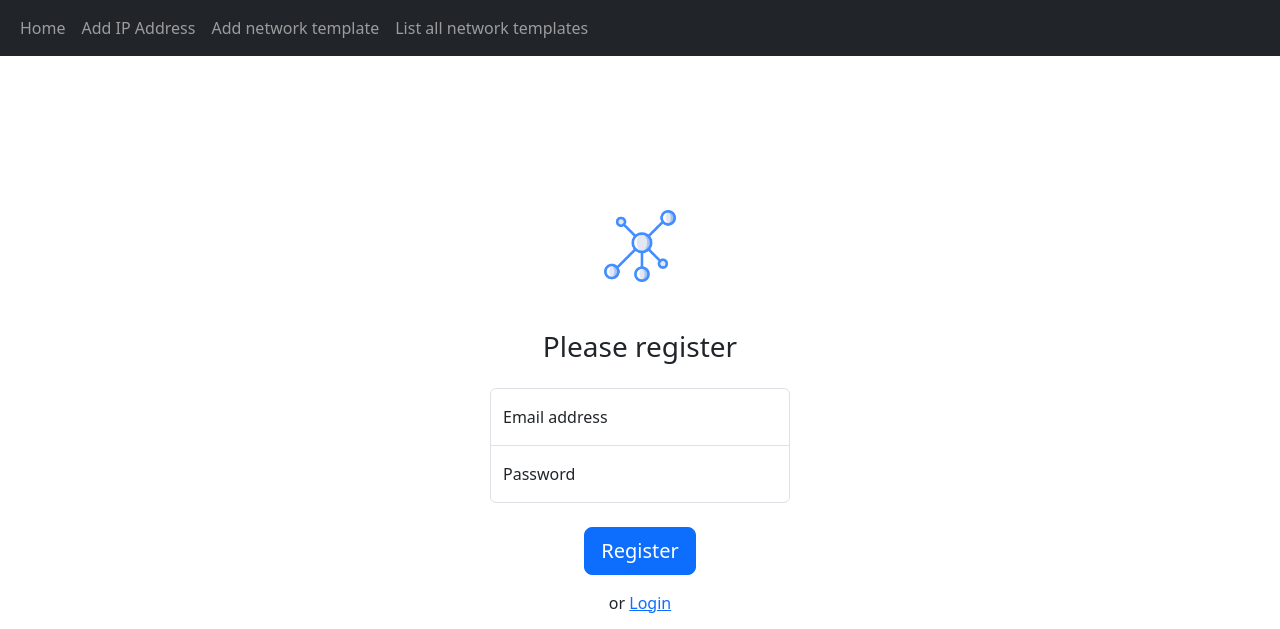
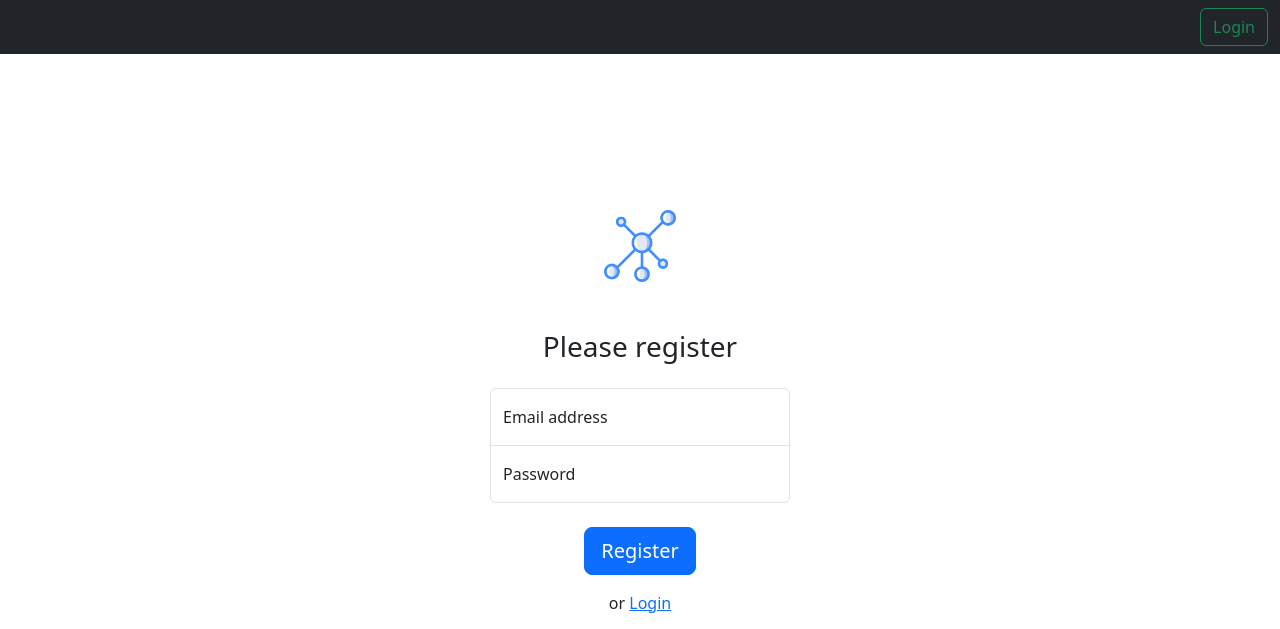
Before and after one commit to AkberJag/QA-Network-UI-FA, a FastAPI app: page /user/register in a window 1280 px wide. Shown: the top 629 px of the page. Run offline with FastAPI, Linux system fonts and the light colour scheme; parts of the project's set-up code (start-up, migrations or seed data) failed here and were passed over; some libraries are stand-ins or nearby versions.

Commit message:
✨ Check for a logged in user and show different links

```diff
--- a/app/frontend/templates/nav.html
+++ b/app/frontend/templates/nav.html
@@ -4,6 +4,9 @@
             aria-controls="navbarCollapse" aria-expanded="false" aria-label="Toggle navigation">
             <span class="navbar-toggler-icon"></span>
         </button>
+        {% if current_user %}
+
+
         <div class="collapse navbar-collapse" id="navbarCollapse">
             <ul class="navbar-nav me-auto mb-2 mb-md-0">
                 <li class="nav-item">
@@ -23,6 +26,20 @@
                         aria-current="page" href="">List all network templates</a>
                 </li>
             </ul>
+            <ul class="navbar-nav ml-auto">
+                <li class="navbar-item m1">
+                    <a type="button" class="btn btn-outline-light" href="/user/logout">logout</a>
+                </li>
+            </ul>
         </div>
+        {% else %}
+        <ul class="navbar-nav me-auto mb-2 mb-md-0">
+        </ul>
+        <ul class="navbar-nav ml-auto">
+            <li class="navbar-item m1">
+                <a type="button" class="btn btn-outline-success" href="/user/logout">Login</a>
+            </li>
+        </ul>
+        {% endif %}
     </div>
 </nav>
```
